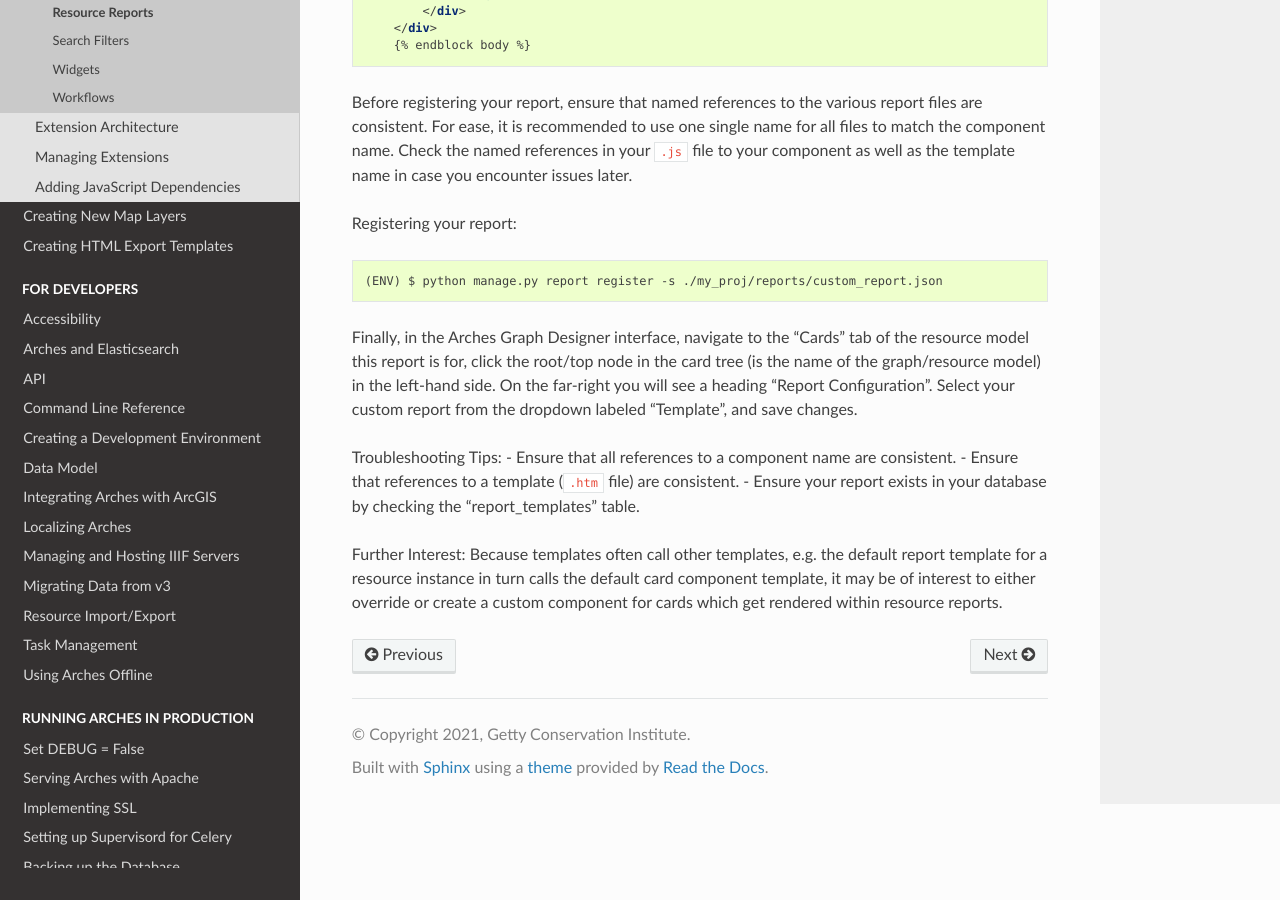
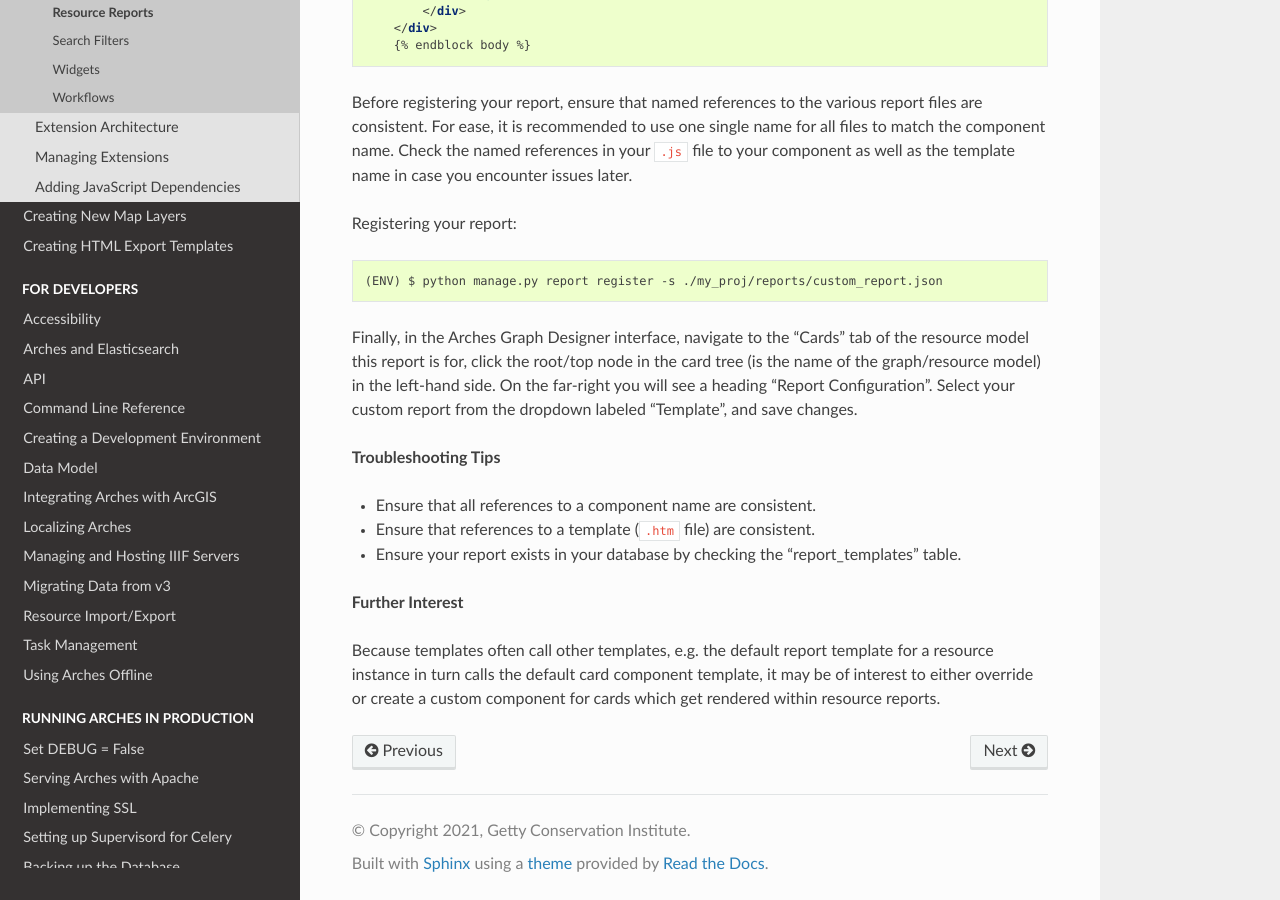
Before and after one commit to archesproject/arches-docs, a Sphinx documentation site: the page built from docs/extensions/resource-reports.rst, in a window 1280 px wide and 900 px high, scrolled down 1616 px. Built offline with Sphinx 7.4.7 and the Read the Docs theme 2.0.0, drawn with Linux system fonts in a browser that asks for light colours.

Commit message:
improve formatting

```diff
--- a/docs/extensions/resource-reports.rst
+++ b/docs/extensions/resource-reports.rst
@@ -94,10 +94,12 @@
 
 Finally, in the Arches Graph Designer interface, navigate to the "Cards" tab of the resource model this report is for, click the root/top node in the card tree (is the name of the graph/resource model) in the left-hand side. On the far-right you will see a heading "Report Configuration". Select your custom report from the dropdown labeled "Template", and save changes.
 
-Troubleshooting Tips:
+**Troubleshooting Tips**
+
 - Ensure that all references to a component name are consistent.
 - Ensure that references to a template (``.htm`` file) are consistent.
 - Ensure your report exists in your database by checking the "report_templates" table.
 
-Further Interest:
+**Further Interest**
+
 Because templates often call other templates, e.g. the default report template for a resource instance in turn calls the default card component template, it may be of interest to either override or create a custom component for cards which get rendered within resource reports.
```
